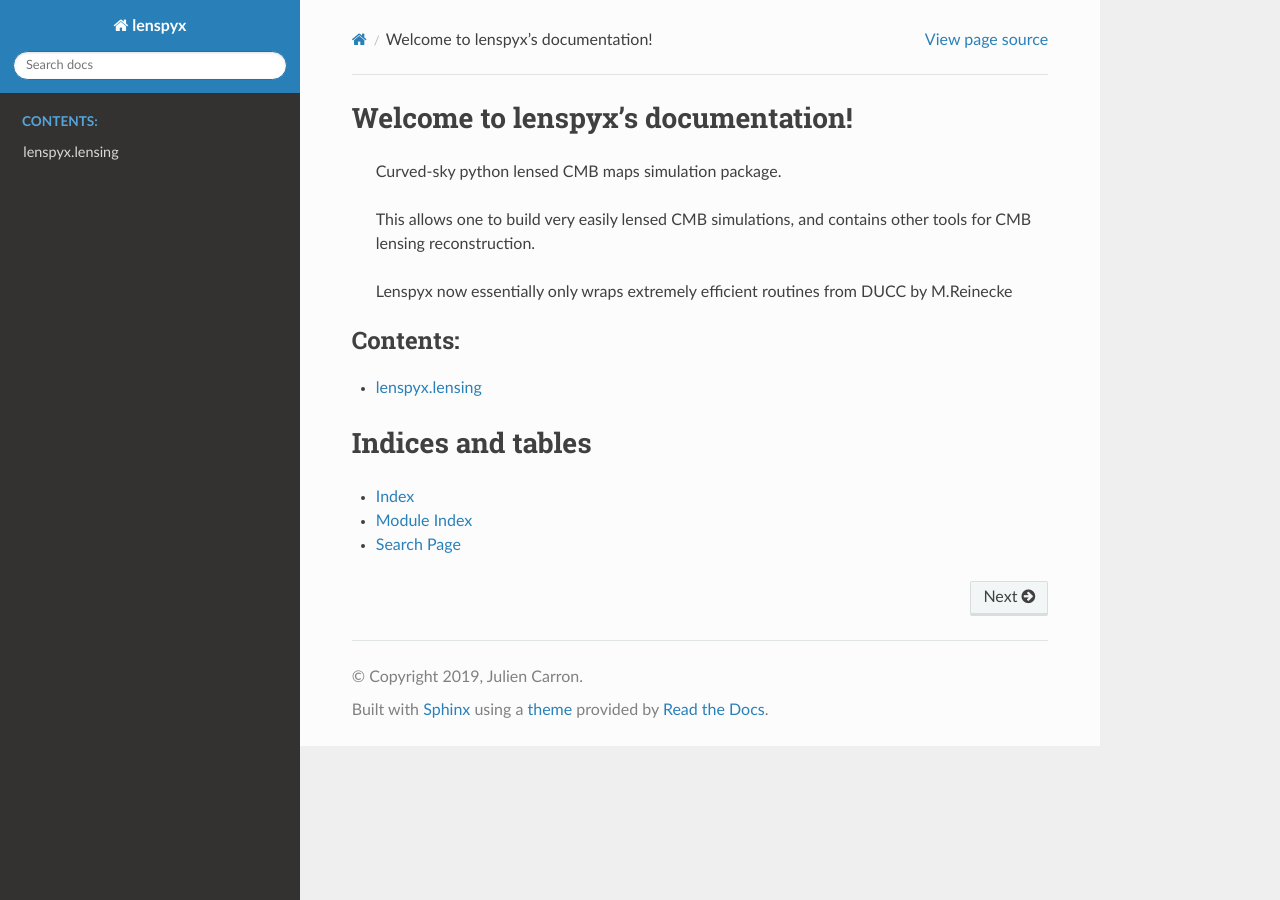
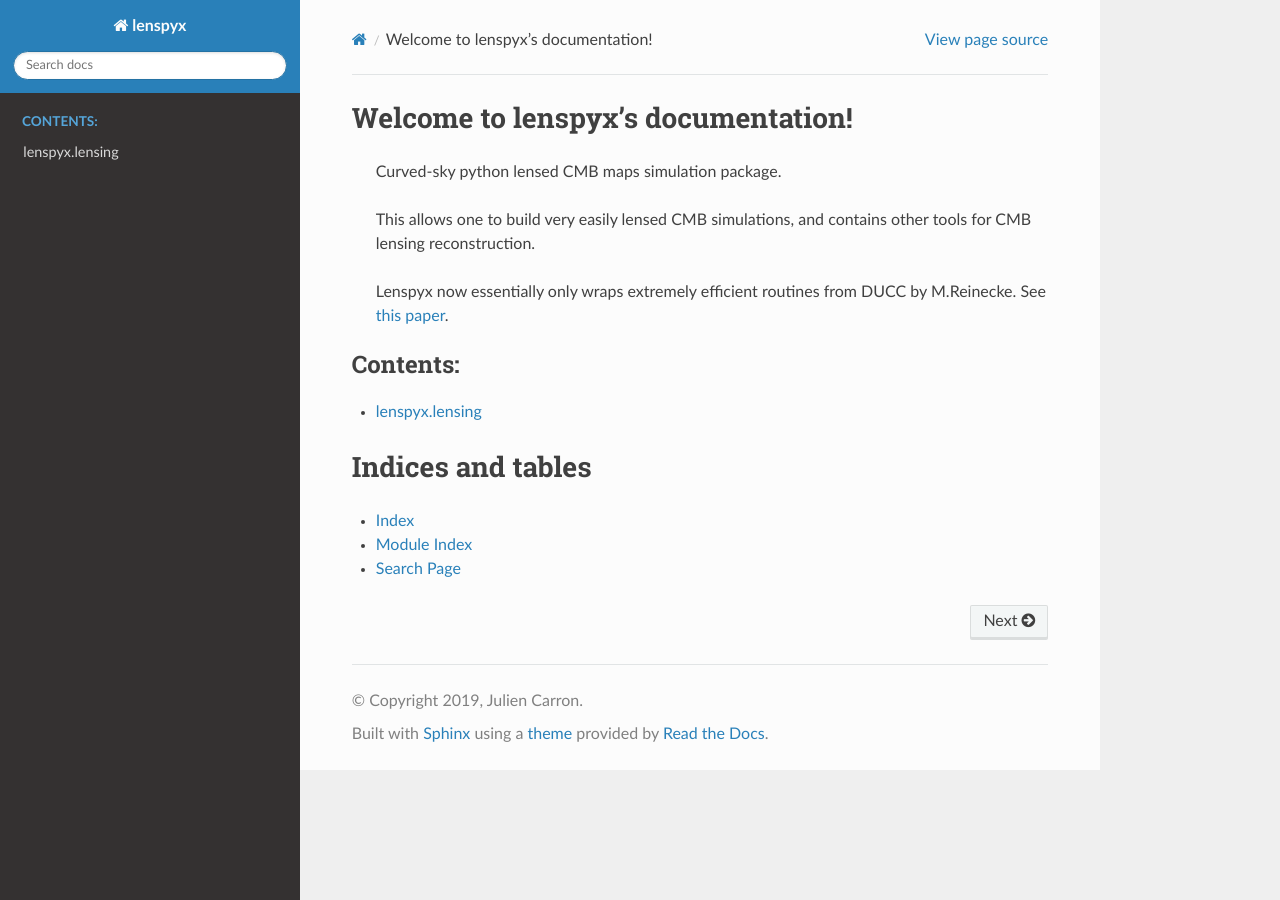
Before and after one commit to carronj/lenspyx, a Sphinx documentation site: the page built from docs/index.rst, in a window 1280 px wide. Built offline with Sphinx 7.4.7 and the Read the Docs theme 2.0.0, drawn with Linux system fonts in a browser that asks for light colours.

Commit message:
arxiv paper ref

```diff
--- a/docs/index.rst
+++ b/docs/index.rst
@@ -5,7 +5,7 @@ Welcome to lenspyx's documentation!
 
    This allows one to build very easily lensed CMB simulations, and contains other tools for CMB lensing reconstruction.
 
-   Lenspyx now essentially only wraps extremely efficient routines from DUCC by M.Reinecke
+   Lenspyx now essentially only wraps extremely efficient routines from DUCC by M.Reinecke. See `this paper <https://arxiv.org/abs/2304.10431)>`_.
 
 .. toctree::
    :maxdepth: 2
```
Also changed, not shown: README.md (+4 -3 lines).
